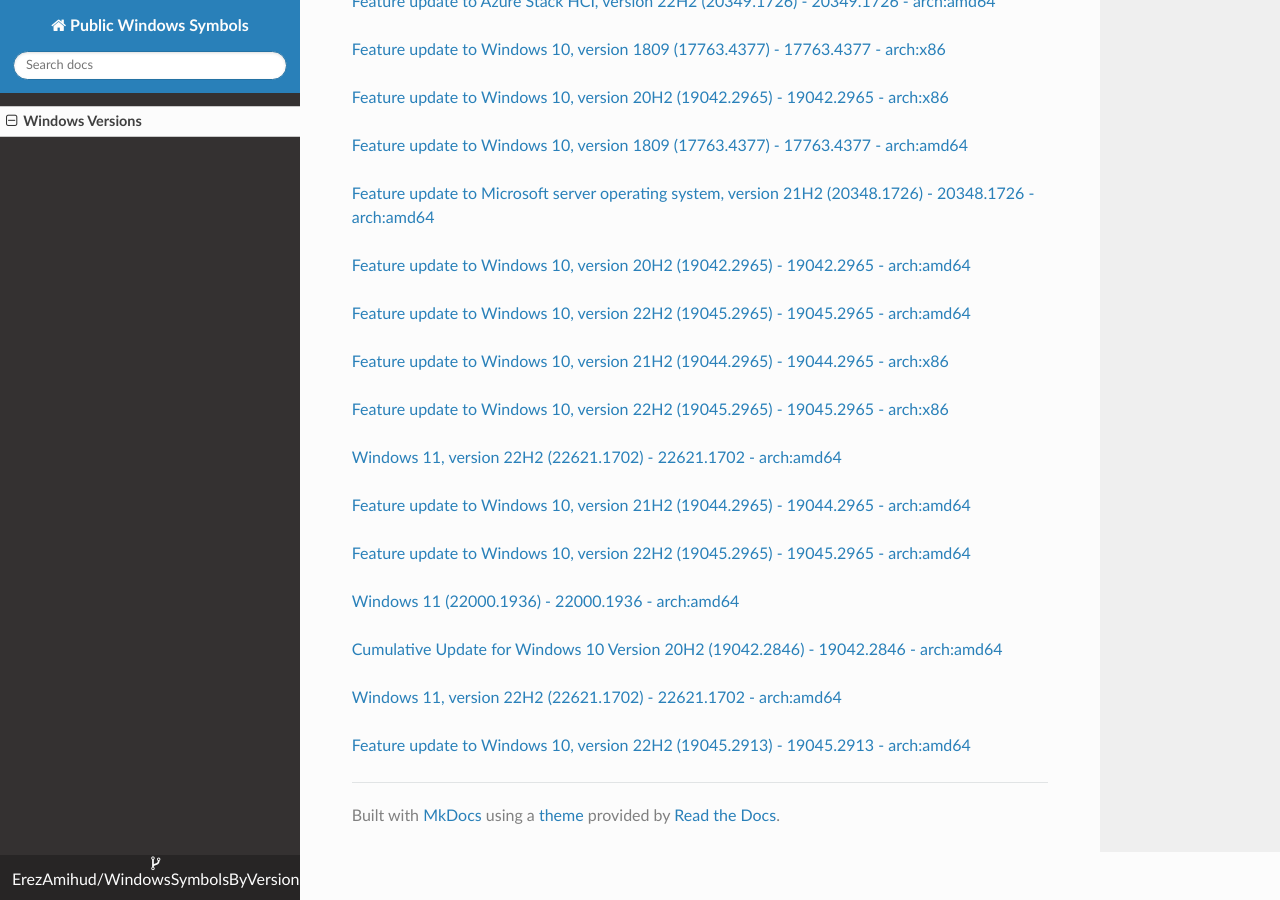
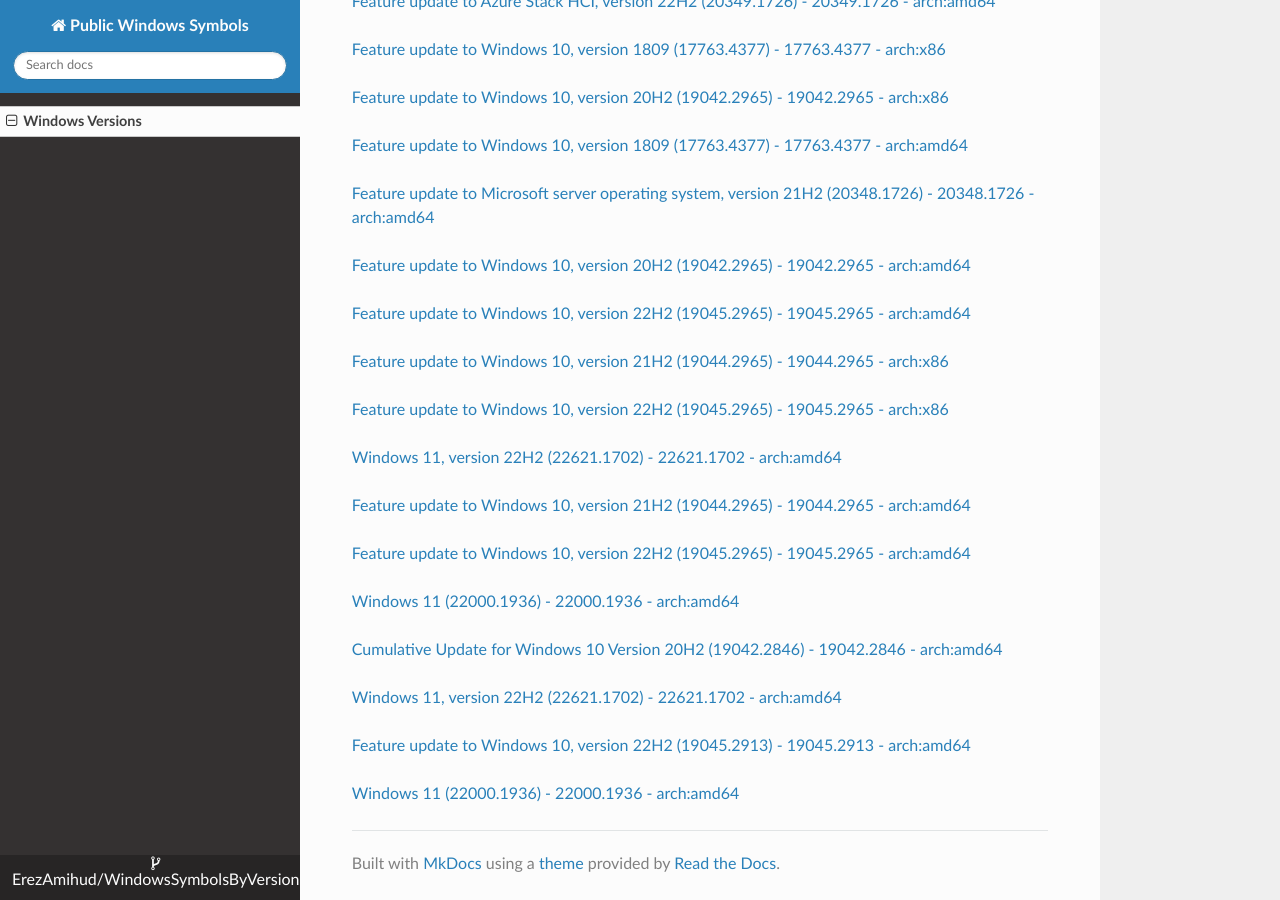
Before and after one commit to ErezAmihud/WindowsSymbolsByVersion, an MkDocs documentation site: the page built from docs/index.md, in a window 1280 px wide and 900 px high, scrolled down 32093 px. Built offline with MkDocs 1.6.1, drawn with Linux system fonts in a browser that asks for light colours; nearby versions of some CDN libraries.

Commit message:
Automated commit, add manifest for 0ca360f6-826a-46a5-aa0a-c7b1b58af279

```diff
--- a/docs/index.md
+++ b/docs/index.md
@@ -1849,3 +1849,6 @@
 
 
 [Feature update to Windows 10, version 22H2 (19045.2913) - 19045.2913 - arch:amd64](https://github.com/ErezAmihud/WindowsSymbolsByVersion/blob/main/manifests/c7fbaf93-9337-4261-b778-a6e829c07833.manifest)
+
+
+[Windows 11 (22000.1936) - 22000.1936 - arch:amd64](https://github.com/ErezAmihud/WindowsSymbolsByVersion/blob/main/manifests/0ca360f6-826a-46a5-aa0a-c7b1b58af279.manifest)
```
Also changed, not shown: process_builds.json (+1 -1 lines).
